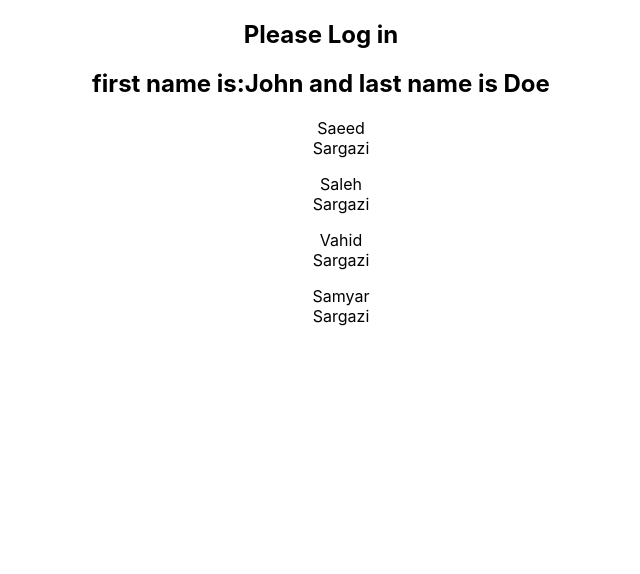
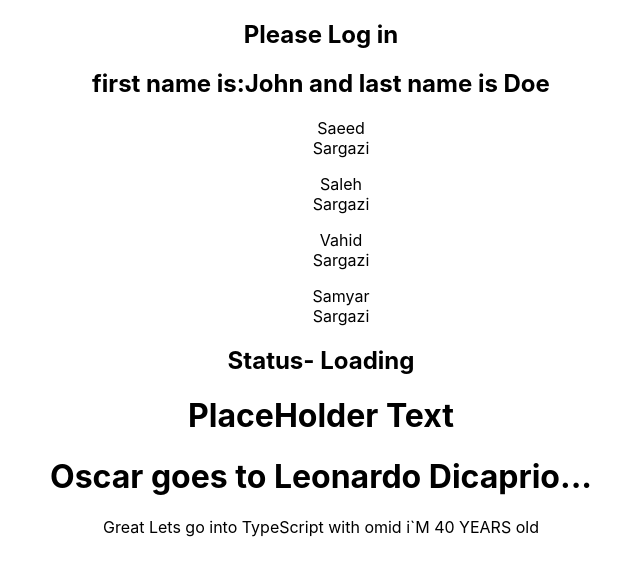
Before and after one commit to Omid-Sargazi/React-TypeScript, a React (Create React App) app: page / in a window 1280 px wide. Shown: the top 574 px of the page, without its empty margins (319-959 px from the left). Built offline with nearby package versions, Linux system fonts and the light colour scheme.

Commit message:
React TypeScript Advanced Props, React.Node

```diff
--- a/src/App.tsx
+++ b/src/App.tsx
@@ -48,6 +48,10 @@ import React from 'react'
 import Greating from './components/Greating'
 import Individual from "./components/individual"
 import IndividualList from "./components/individualList"
+import StatusAdvanced from "./components/Status"
+import Heading from "./components/Heading"
+import Oscar from "./components/Oscar"
+import Great from './components/Great';
 
 export default function App() {
 
@@ -78,6 +82,12 @@ export default function App() {
       <Greating name="Omid" messages={20} isLogged={false}/>
       <Individual name={personName}/>
       <IndividualList names={listIndividual}/>
+      <StatusAdvanced status="loading"/>
+      <Heading>PlaceHolder Text</Heading>
+      <Oscar>
+        <Heading>Oscar goes to Leonardo Dicaprio...</Heading>
+      </Oscar>
+      <Great name="omid"  isLogged={true}/>
     </div>
   )
 }
--- a/src/components/Great.tsx
+++ b/src/components/Great.tsx
@@ -1,14 +1,15 @@
 import React from 'react'
 type GreetProps = {
     name:string,
-    age:number,
+    age?:number,
     isLogged:boolean,
 }
 
 export default function Great(props:GreetProps) {
+  const {age =40} = props;
   return (
     <>
-    {props.isLogged ? <div>Great Lets go into TypeScript with {props.name} i`M {props.age} YEARS old</div> :"Please, Enter correct password again"}
+    {props.isLogged ? <div>Great Lets go into TypeScript with {props.name} i`M {age} YEARS old</div> :"Please, Enter correct password again"}
     </>
   )
 }
--- /dev/null
+++ b/src/components/Heading.tsx
@@ -0,0 +1,9 @@
+import React from 'react'
+type HeadingProps = {
+    children:string,
+}
+export default function Heading(props:HeadingProps) {
+  return (
+    <h1>{props.children}</h1>
+  )
+}
--- /dev/null
+++ b/src/components/Oscar.tsx
@@ -0,0 +1,11 @@
+import React from 'react'
+
+type OscarProps = {
+    children:React.ReactNode
+}
+
+export default function Oscar(props:OscarProps) {
+  return (
+    <div>{props.children}</div>
+  )
+}
--- /dev/null
+++ b/src/components/Status.tsx
@@ -0,0 +1,20 @@
+import React from 'react'
+type StatusAdvancedProps = {
+    status:"loading"|"success"|"error"
+}
+
+export default function StatusAdvanced(props: StatusAdvancedProps) {
+    let message;
+    if(props.status === "loading") {
+        message="Loading"
+    }else if(props.status === "success"){
+        message = "deta fetched successfully"
+    }else if(props.status === "error"){
+        message = "Error fetching data"
+    }
+    return (
+    <div>
+        <h2>Status- {message} </h2>
+    </div>
+  )
+}
```
